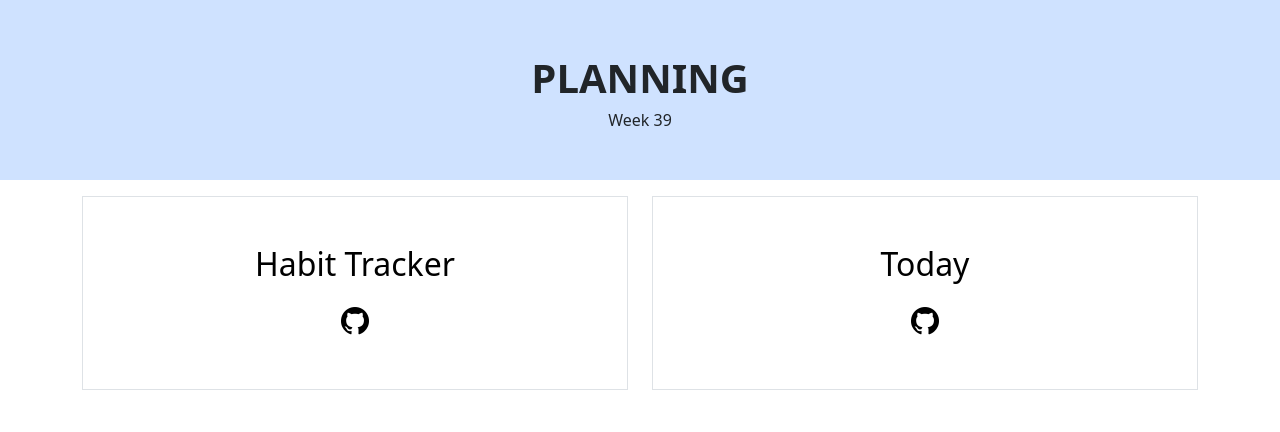
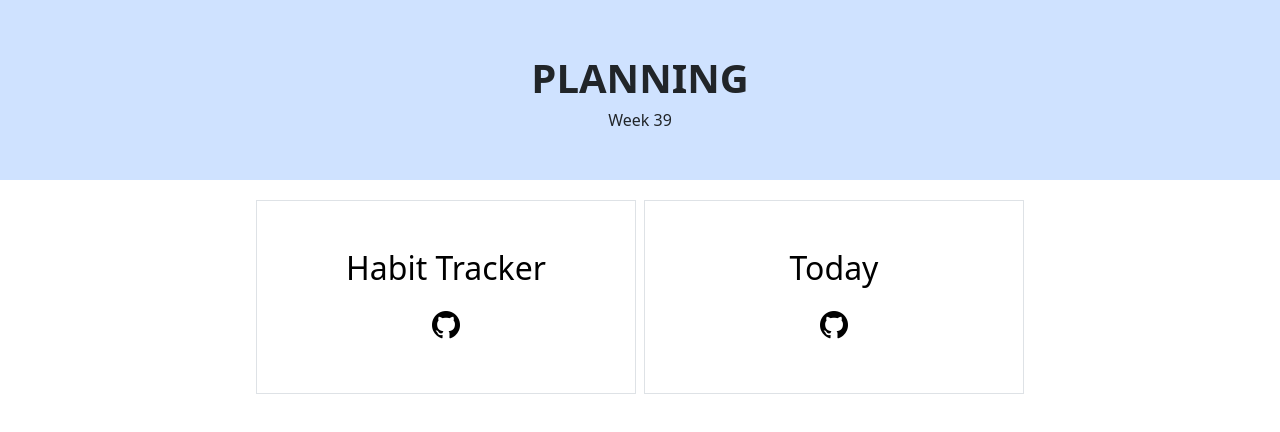
Before and after one commit to kennith/today, a Vue app: page / in a window 1280 px wide. Shown: the top 432 px of the page. Built offline with nearby package versions, Linux system fonts and the light colour scheme.

Commit message:
unfiy project card height (#6)

```diff
--- a/src/views/HomeView.vue
+++ b/src/views/HomeView.vue
@@ -7,17 +7,15 @@ const projectObjects = [
   { title: 'Today', url: 'https://today.kennith.dev', githubUrl: 'https://github.com/kennith/today/' },
 ];
 
-const columnCount = `row-cols-${projectObjects.length}`;
 </script>
 
 <template>
   <main>
     <ThisWeek></ThisWeek>
     <div class="container my-3">
-      <div class="row" :class="columnCount">
-        <div v-for="(project, index) in projectObjects" v-bind:key="index">
-          <ProjectCard :project="project" class="col border  p-5"></ProjectCard>
-        </div>
+      <div class="row row-cols-1 row-cols-sm-2 row-cols-md-3 justify-content-center">
+        <ProjectCard v-for="(project, index) in projectObjects" v-bind:key="index" :project="project" class="col border p-5 m-1">
+        </ProjectCard>
       </div>
     </div>
   </main>
--- a/src/views/ProjectCard.vue
+++ b/src/views/ProjectCard.vue
@@ -8,7 +8,7 @@ const props = defineProps({
 <template>
     <div>
         <div class="text-center">
-            <h2 class="mb-3">
+            <h2 class="mb-3 text-break">
                 <a :href="props.project.url" target="_blank" class="text-black link-underline link-underline-opacity-0">
                     {{ props.project.title }}
                 </a>
```
